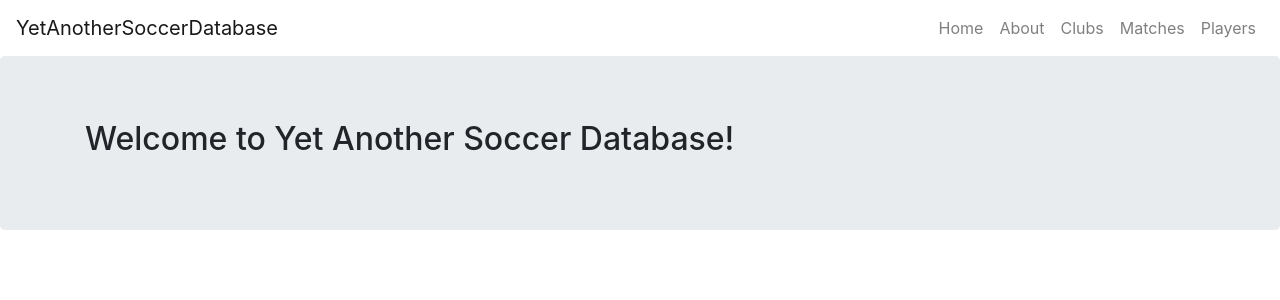
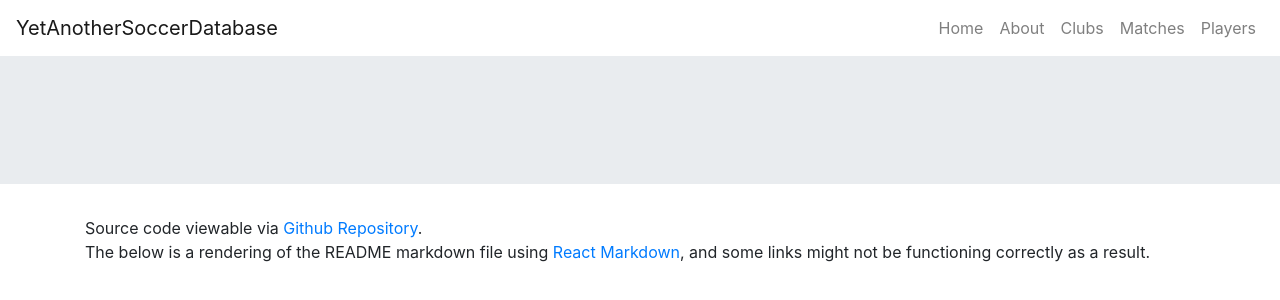
Before and after one commit to bwilli08/YetAnotherSoccerDatabase, a React (Create React App) app in the folder client/: page /about in a window 1280 px wide. Shown: the top 300 px of the page. Built offline with nearby package versions, Linux system fonts and the light colour scheme; no server answers.

Commit message:
Aesthetic cleanup

```diff
--- a/client/src/modules/About.js
+++ b/client/src/modules/About.js
@@ -24,6 +24,14 @@ export default class About extends Component {
     render() {
         return (
             <Container>
+                <p>
+                    Source code viewable via <a href="https://github.com/bwilli08/YetAnotherSoccerDatabase">Github
+                    Repository</a>.
+                    <br/>
+                    The below is a rendering of the README markdown file using <a
+                    href="https://github.com/rexxars/react-markdown">React Markdown</a>, and some links might not be
+                    functioning correctly as a result.
+                </p>
                 {this.state.markdown}
             </Container>
         );
--- a/client/src/modules/App.js
+++ b/client/src/modules/App.js
@@ -1,5 +1,5 @@
 import React from "react";
-import {Navbar, NavbarBrand, Nav, NavLink, NavItem, Container, Jumbotron} from "reactstrap";
+import {Navbar, NavbarBrand, Nav, NavLink, NavItem, Jumbotron} from "reactstrap";
 import {Link, withRouter} from "react-router-dom";
 
 class App extends React.Component {
@@ -27,12 +27,8 @@ class App extends React.Component {
                         </NavItem>
                     </Nav>
                 </Navbar>
-                <Jumbotron>
-                    <Container>
-                                <h2>Welcome to Yet Another Soccer Database!</h2>
-                    </Container>
+                <Jumbotron fluid color="dark">
                 </Jumbotron>
-
                 { this.props.children }
             </div>
         );
--- a/client/src/modules/Matches.js
+++ b/client/src/modules/Matches.js
@@ -134,7 +134,7 @@ export default class Matches extends Component {
                                 />
                             </Col>
                             <Col xs="2">
-                                <Button onClick={this.handleSearch}>Search Matches</Button>
+                                <Button onClick={this.handleSearch}>Search</Button>
                             </Col>
                             <Col xs="auto">
                                 <Button color="primary" active={this.state.rSelected === 1}
```
Also changed, not shown: 1 other file (tests, documents, lock files or other folders).
